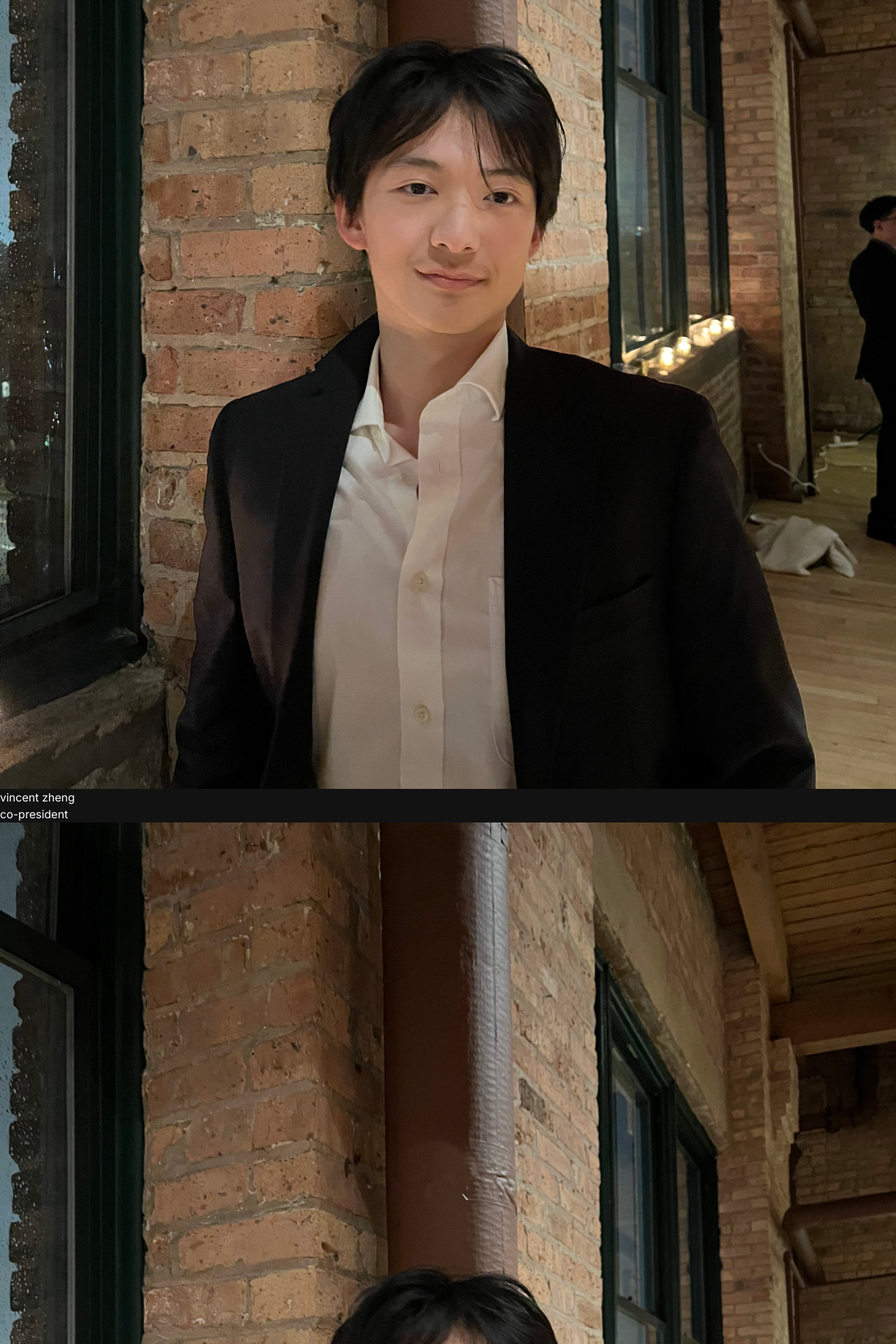
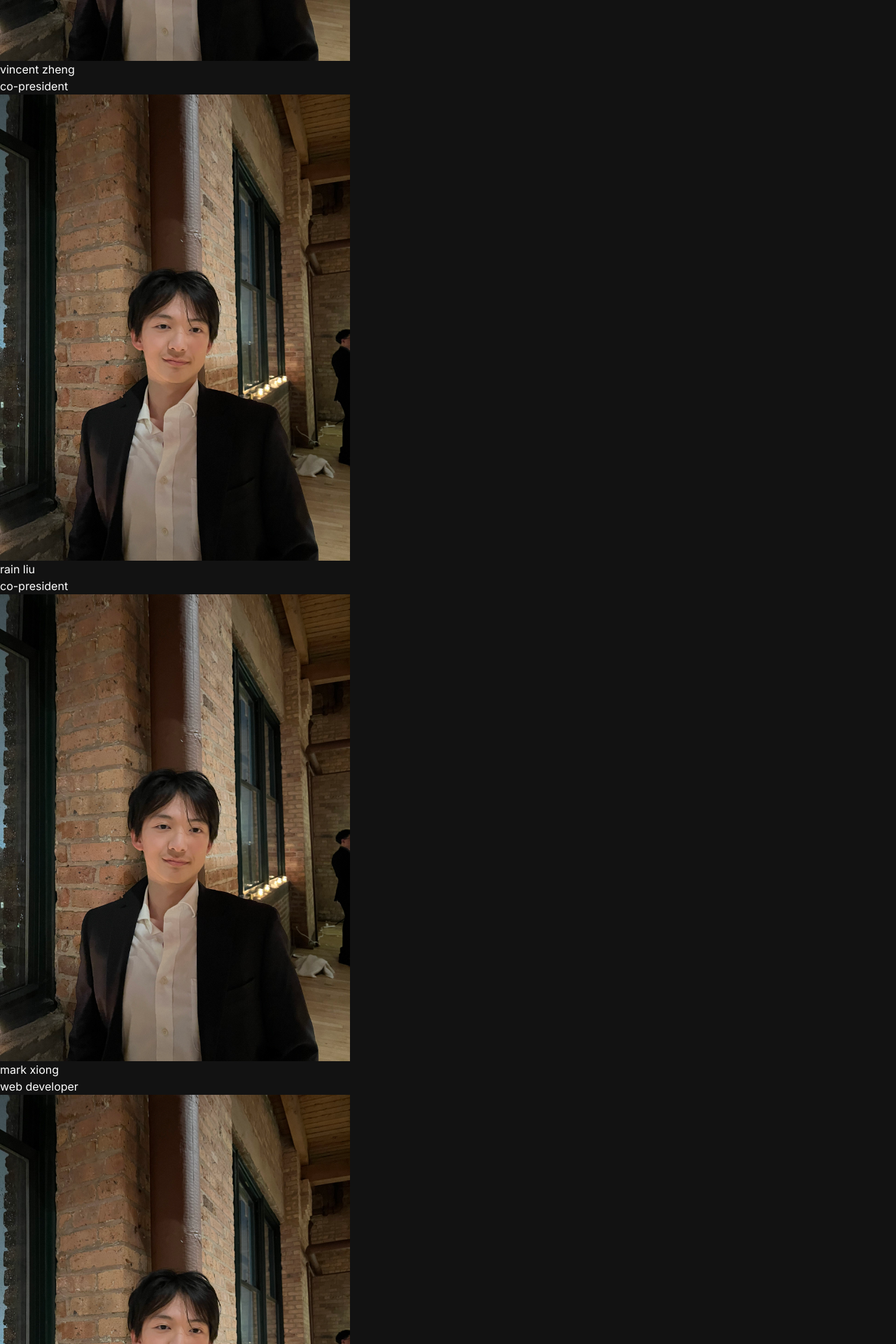
Before and after one commit to vincent1925/uchicago-dss, a Next.js app: page / in a window 1280 px wide. Shown: the part 2249-4169 px from the top of the page at 70% size. Built offline with nearby package versions, Linux system fonts and the light colour scheme.

Commit message:
changed img to Image from next/image

```diff
--- a/src/components/People/people.tsx
+++ b/src/components/People/people.tsx
@@ -1,4 +1,5 @@
 import SectionTitle from "../Common/SectionTitle";
+import Image from "next/image";
 
 const People = () => {
     return(
@@ -18,9 +19,11 @@ const People = () => {
             <div className="grid gap-8 mb-6 lg:mb-16 md:grid-cols-2 lg:grid-cols-3 xl:grid-cols-3">
                 <div className="items-center bg-gray-50 rounded-xl shadow w-auto dark:bg-gray-800 dark:border-gray-700">
                     <a href="#">
-                        <img
+                        <Image
                             src="/images/people/vincent.jpg"
                             alt="vincent"
+                            width={500}
+                            height={500}
                             className="w-auto h-auto opacity-100 rounded-xl transform scale-x-[-1]"
                         />
                     </a>
@@ -57,9 +60,11 @@ const People = () => {
                 </div>
                 <div className="items-center bg-gray-50 rounded-xl shadow w-auto h-auto dark:bg-gray-800 dark:border-gray-700">
                     <a href="#">
-                        <img
+                        <Image
                             src="/images/people/vincent.jpg"
                             alt="vincent"
+                            width={500}
+                            height={500}
                             className="w-auto h-auto opacity-100 rounded-xl transform scale-x-[-1]"
                         />
                     </a>
@@ -72,9 +77,11 @@ const People = () => {
                 </div>
                 <div className="items-center bg-gray-50 rounded-xl shadow w-auto h-auto dark:bg-gray-800 dark:border-gray-700">
                     <a href="#">
-                        <img
+                        <Image
                             src="/images/people/vincent.jpg"
                             alt="vincent"
+                            width={500}
+                            height={500}
                             className="w-auto h-auto opacity-100 rounded-xl transform scale-x-[-1]"
                         />
                     </a>
@@ -87,9 +94,11 @@ const People = () => {
                 </div>
                 <div className="items-center bg-gray-50 rounded-xl shadow w-auto h-auto dark:bg-gray-800 dark:border-gray-700">
                     <a href="#">
-                        <img
+                        <Image
                             src="/images/people/vincent.jpg"
                             alt="vincent"
+                            width={500}
+                            height={500}
                             className="w-auto h-auto opacity-100 rounded-xl transform scale-x-[-1]"
                         />
                     </a>
@@ -102,9 +111,11 @@ const People = () => {
                 </div>
                 <div className="items-center bg-gray-50 rounded-xl shadow w-auto h-auto dark:bg-gray-800 dark:border-gray-700">
                     <a href="#">
-                        <img
+                        <Image
                             src="/images/people/vincent.jpg"
                             alt="vincent"
+                            width={500}
+                            height={500}
                             className="w-auto h-auto opacity-100 rounded-xl transform scale-x-[-1]"
                         />
                     </a>
@@ -117,9 +128,11 @@ const People = () => {
                 </div>
                 <div className="items-center bg-gray-50 rounded-xl shadow w-auto h-auto dark:bg-gray-800 dark:border-gray-700">
                     <a href="#">
-                        <img
+                        <Image
                             src="/images/people/vincent.jpg"
                             alt="vincent"
+                            width={500}
+                            height={500}
                             className="w-auto h-auto opacity-100 rounded-xl transform scale-x-[-1]"
                         />
                     </a>
```
